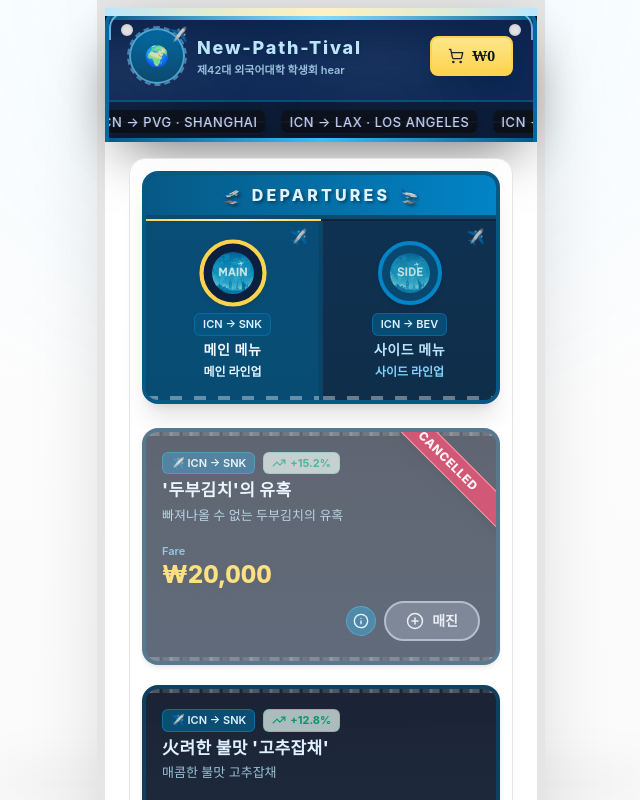
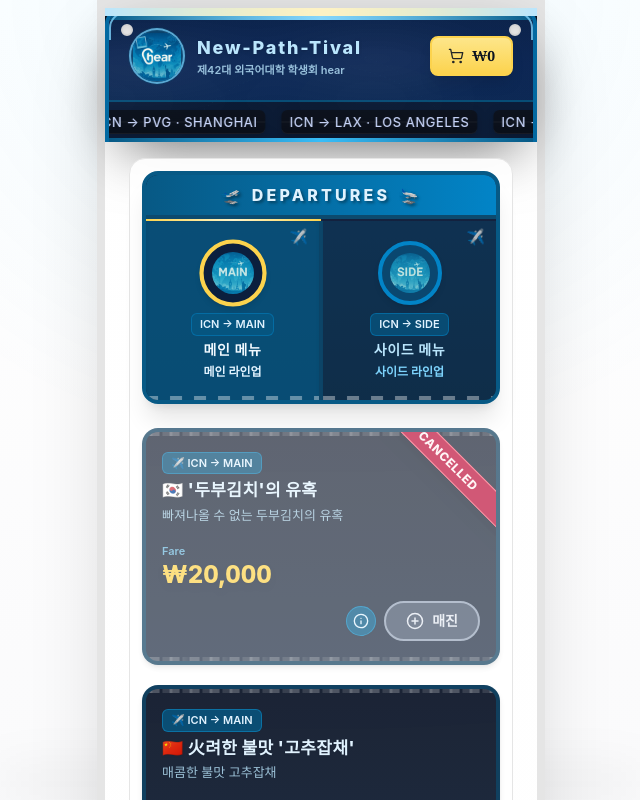
Before and after one commit to hdh985/-42-hear, a React (Create React App) app in the folder frontend/: page / in a window 1280 px wide. Shown: the top 800 px of the page, without its empty margins (319-959 px from the left). Built offline with nearby package versions, Linux system fonts and the light colour scheme.

Commit message:
fix: 로고 수정

```diff
--- a/frontend/src/App.tsx
+++ b/frontend/src/App.tsx
@@ -43,7 +43,7 @@ const App: React.FC = () => {
       {
         id: 'snack-001',
         category: 'snack',
-        title: "'두부김치'의 유혹",
+        title: "🇰🇷 '두부김치'의 유혹",
         description: '빠져나올 수 없는 두부김치의 유혹',
         price: 20000,
         change: '+15.2%',
@@ -57,7 +57,7 @@ const App: React.FC = () => {
       {
         id: 'snack-002',
         category: 'snack',
-        title: "火려한 불맛 '고추잡채'",
+        title: "🇨🇳 火려한 불맛 '고추잡채'",
         description: '매콤한 불맛 고추잡채',
         price: 11000,
         change: '+12.8%',
@@ -71,7 +71,7 @@ const App: React.FC = () => {
       {
         id: 'snack-003',
         category: 'snack',
-        title: "일본으로 '가라아게'",
+        title: "🇯🇵 일본으로 '가라아게'",
         description: '바삭바삭 일본식 가라아게',
         price: 10000,
         change: '-3.5%',
@@ -88,7 +88,7 @@ const App: React.FC = () => {
       {
         id: 'beverage-001',
         category: 'beverage',
-        title: "'맥엔치즈' 플리즈",
+        title: "🇺🇸 '맥엔치즈' 플리즈",
         description: '맥엔치즈 주세요',
         price: 10000,
         change: '+5.2%',
@@ -102,7 +102,7 @@ const App: React.FC = () => {
       {
         id: 'beverage-002',
         category: 'beverage',
-        title: "마드리드 'KHU러스'",
+        title: "🇪🇸 마드리드 'KHU러스'",
         description: '스페인 본토의 맛 츄러스',
         price: 5000,
         change: '+7.1%',
@@ -116,7 +116,7 @@ const App: React.FC = () => {
       {
         id: 'beverage-003',
         category: 'beverage',
-        title: "외대의 소리.. 들리니? '연어 볼리니'",
+        title: "🇷🇺 외대의 소리.. 들리니? '연어 볼리니'",
         description: '그대 살아 숨쉬는 한 연어 볼리니',
         price: 10000,
         change: '+3.8%',
@@ -130,7 +130,7 @@ const App: React.FC = () => {
       {
         id: 'beverage-004',
         category: 'beverage',
-        title: "'에스까르고 바게트'(feat.골뱅이)",
+        title: "🇫🇷 '에스까르고 바게트'(feat.골뱅이)",
         description: '토마토에 설탕 추가',
         price: 5000,
         change: '-1.2%',
--- a/frontend/src/components/Header.tsx
+++ b/frontend/src/components/Header.tsx
@@ -129,17 +129,25 @@ const Header: React.FC<Props> = ({ cartCount, cartTotal, toggleOrder }) => {
         <div className="px-5 py-4 space-y-4 relative">
           <div className="flex items-center justify-between">
             {/* Passport stamp badge */}
+                  {/* Passport stamp badge */}
         <div className="flex items-center min-w-0">
-              <div className="relative mr-3 grid place-items-center w-14 h-14 rounded-full bg-gradient-to-b from-sky-700 to-sky-900 border-2 border-sky-300/60 shadow-inner">
-                {/* 외곽 도트 링 */}
-                <div className="absolute inset-[-4px] rounded-full border-2 border-dashed border-sky-300/50 rotate-[-6deg]" />
-                {/* 중앙 마크(지구본 이모지 대체 가능) */}
-                <div className="text-sky-100 text-xl select-none" aria-hidden>🌍</div>
-                {/* 비행기 아이콘 궤적 */}
-                <div className="plane absolute -top-1 -right-1 text-sm rotate-[-6deg]" style={{ animation: 'plane-bob 2.6s ease-in-out infinite' }}>
-                  ✈️
+          <div
+            className="mr-3 shrink-0 relative grid place-items-center w-14 h-14 rounded-full
+                      border-2 border-sky-300/70 bg-sky-800/60 ring-1 ring-sky-900/30
+                      shadow-inner overflow-hidden"
+            aria-hidden="true"
+          >
+            {/* 로고: 정확 중앙 정렬 + 비율 유지 */}
+            <img
+              src="/hear.png"
+              alt="히어컴퍼니 로고"
+              className="pointer-events-none w-12 h-12 object-contain [transform:translateY(1px)]"
+              draggable={false}
+            />
+            {/* 아주 약한 하이라이트 링 */}
+            <span className="absolute inset-0 rounded-full" style={{ boxShadow: 'inset 0 0 0 1px rgba(255,255,255,.06)' }} />
           </div>
-              </div>
+
           <div className="truncate">
             <h2 className="text-lg font-extrabold tracking-widest drop-shadow text-sky-200">
               New-Path-Tival
@@ -149,6 +157,7 @@ const Header: React.FC<Props> = ({ cartCount, cartTotal, toggleOrder }) => {
             </p>
           </div>
         </div>
+
 
             {/* Cart (Boarding 버튼 스타일) */}
             <button
--- a/frontend/src/components/MenuItem.tsx
+++ b/frontend/src/components/MenuItem.tsx
@@ -86,7 +86,7 @@ const MenuItem: React.FC<MenuItemProps> = ({ item, addToCart }) => {
   };
 
   // 카테고리 → 가상의 IATA 라우트 표기 (스낵: ICN→SNK / 음료: ICN→BEV)
-  const routeCode = item.category === 'snack' ? 'ICN → SNK' : 'ICN → BEV';
+  const routeCode = item.category === 'snack' ? 'ICN → MAIN' : 'ICN → SIDE';
 
   return (
     <div
@@ -130,12 +130,7 @@ const MenuItem: React.FC<MenuItemProps> = ({ item, addToCart }) => {
               <span className="inline-flex items-center gap-1 px-2 py-0.5 rounded-md bg-sky-800/80 border border-sky-500/40 text-sky-100 text-[11px] font-semibold">
                 ✈️ {routeCode}
               </span>
-              <span
-                className={`inline-flex items-center gap-1 px-2 py-0.5 rounded-md ${trendBg} ${trendColor} text-[11px] font-bold border`}
-              >
-                <TrendIcon size={14} />
-                {item.change}
-              </span>
+
             </div>
             <h3 className="mt-1 font-extrabold text-sky-100 text-[17px] tracking-wide drop-shadow-sm truncate">
               {item.title}
--- a/frontend/src/components/MenuTabs.tsx
+++ b/frontend/src/components/MenuTabs.tsx
@@ -42,7 +42,7 @@ const MenuTab: React.FC<MenuTabProps> = ({ activeCategory, setActiveCategory })
   `;
 
   // IATA 라우트 라벨 (카테고리별)
-  const routeCode = (id: CategoryId) => (id === 'snack' ? 'ICN → SNK' : 'ICN → BEV');
+  const routeCode = (id: CategoryId) => (id === 'snack' ? 'ICN → MAIN' : 'ICN → SIDE');
 
   return (
     <div className="mb-6">
```
Lines whose indentation alone changed are shown as unchanged.
